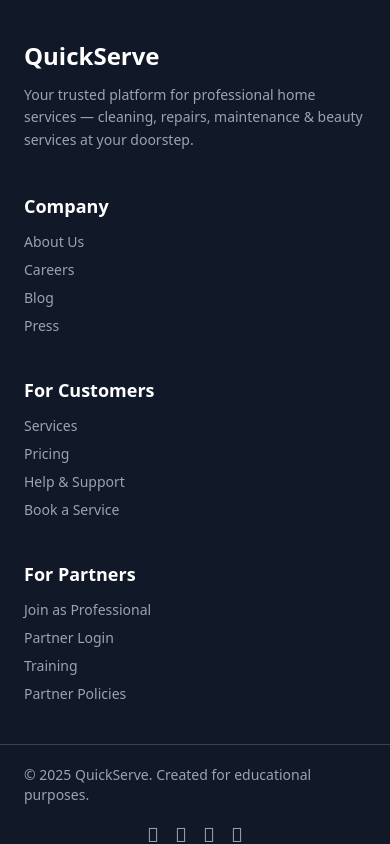
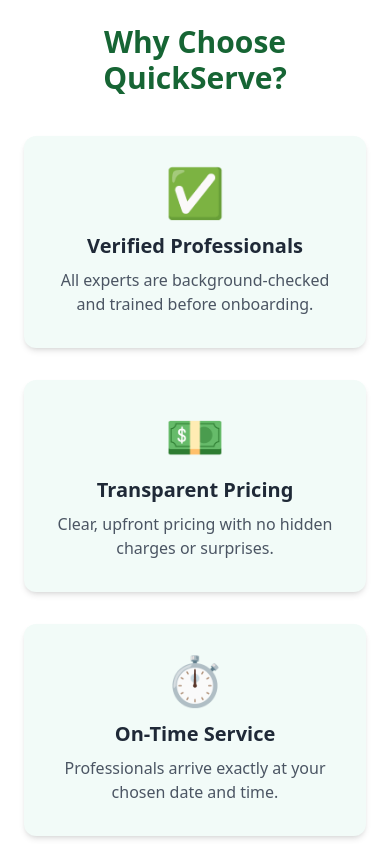
Before and after one commit to Household-Service-Management-System/QuickServe, a React (Vite) app in the folder client/: page / in a window 390 px wide. Shown: the part 5240-6084 px from the top of the page. Built offline with nearby package versions, Linux system fonts and the light colour scheme.

Commit message:
Added HowToChoose section

```diff
--- a/client/src/pages/Home/Home.jsx
+++ b/client/src/pages/Home/Home.jsx
@@ -12,6 +12,7 @@ import Footer from "./Footer";
 import Categories from "../../components/layout/Sidebar/Categories";
 import PopularServices from "../../components/PopularServices";
 import TopProfessionals from "../../components/TopProfessional";
+import WhyChooseUs from "./WhyChooseUs";
 
 const bannerImages = [
   "https://images.pexels.com/photos/4107284/pexels-photo-4107284.jpeg?auto=compress&cs=tinysrgb&w=1260&h=750&dpr=2", // cleaning
@@ -160,6 +161,9 @@ const Home = () => {
       {/* Top Professioanls */}
       <TopProfessionals/>
 
+      {/* WhyChooseUs */}
+      <WhyChooseUs/>
+
       <Footer />
     </div>
   );
--- /dev/null
+++ b/client/src/pages/Home/WhyChooseUs.jsx
@@ -0,0 +1,58 @@
+import { motion } from "framer-motion";
+
+const features = [
+  {
+    title: "Verified Professionals",
+    desc: "All experts are background-checked and trained before onboarding.",
+    icon: "✅",
+  },
+  {
+    title: "Transparent Pricing",
+    desc: "Clear, upfront pricing with no hidden charges or surprises.",
+    icon: "💵",
+  },
+  {
+    title: "On-Time Service",
+    desc: "Professionals arrive exactly at your chosen date and time.",
+    icon: "⏱️",
+  },
+  {
+    title: "Guaranteed Satisfaction",
+    desc: "If you're not fully satisfied, we make it right immediately.",
+    icon: "🌟",
+  },
+];
+
+const WhyChooseUs = () => {
+  return (
+    <section className="py-20 bg-white" id="why-choose-us">
+      <div className="max-w-7xl mx-auto px-6 text-center">
+        <h2 className="text-3xl md:text-4xl font-bold text-green-800 mb-10">
+          Why Choose QuickServe?
+        </h2>
+
+        <div className="grid grid-cols-1 md:grid-cols-4 gap-8 mt-10">
+          {features.map((f, index) => (
+            <motion.div
+              key={index}
+              className="p-8 bg-[#f2fbf8] rounded-xl shadow-md hover:shadow-xl transition"
+              initial={{ opacity: 0, y: 30 }}
+              whileInView={{ opacity: 1, y: 0 }}
+              viewport={{ once: true, amount: 0.2 }}
+              transition={{ duration: 0.4, delay: index * 0.1 }}
+              whileHover={{ scale: 1.05 }}
+            >
+              <div className="text-5xl mb-4">{f.icon}</div>
+              <h3 className="text-xl font-semibold text-gray-800 mb-2">
+                {f.title}
+              </h3>
+              <p className="text-gray-600">{f.desc}</p>
+            </motion.div>
+          ))}
+        </div>
+      </div>
+    </section>
+  );
+};
+
+export default WhyChooseUs;
```
